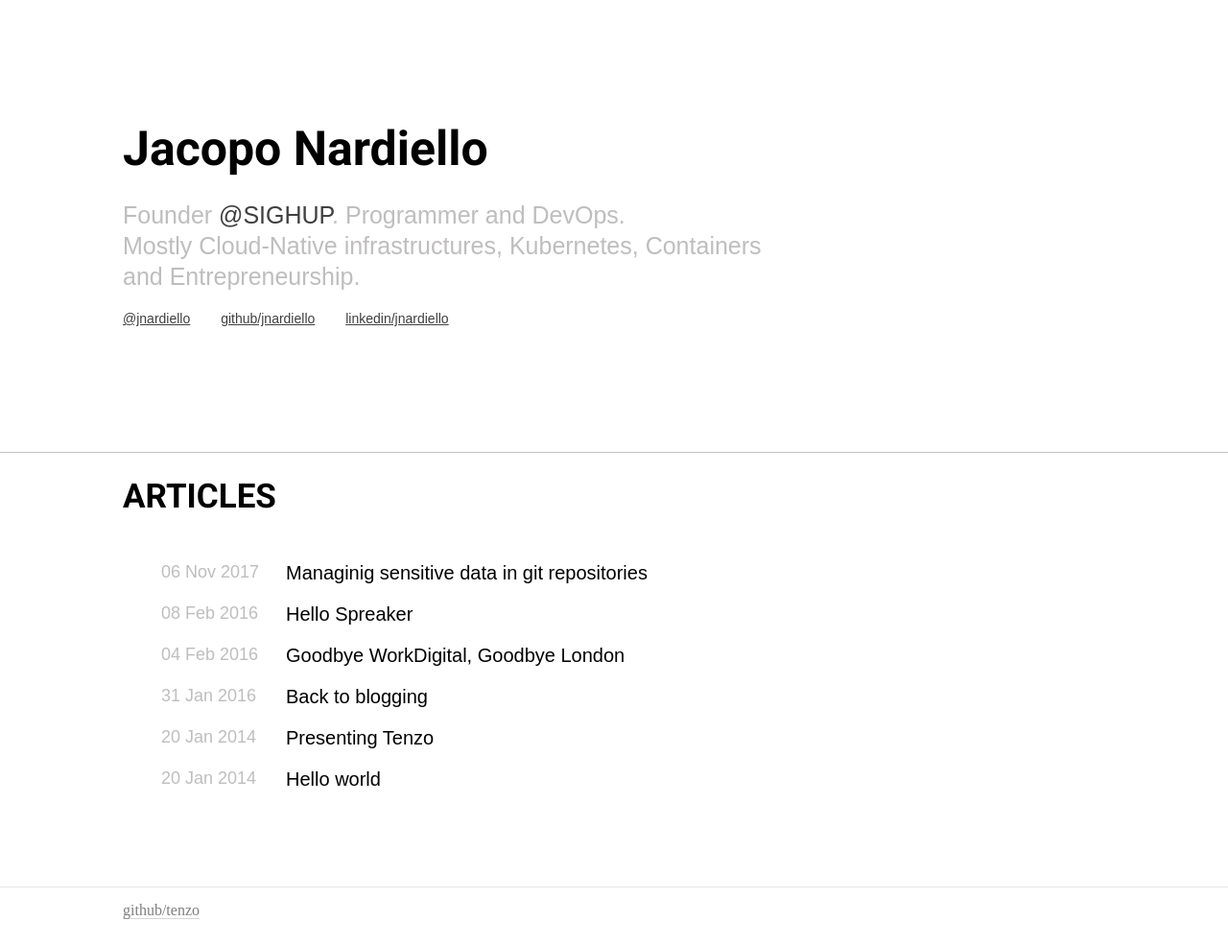
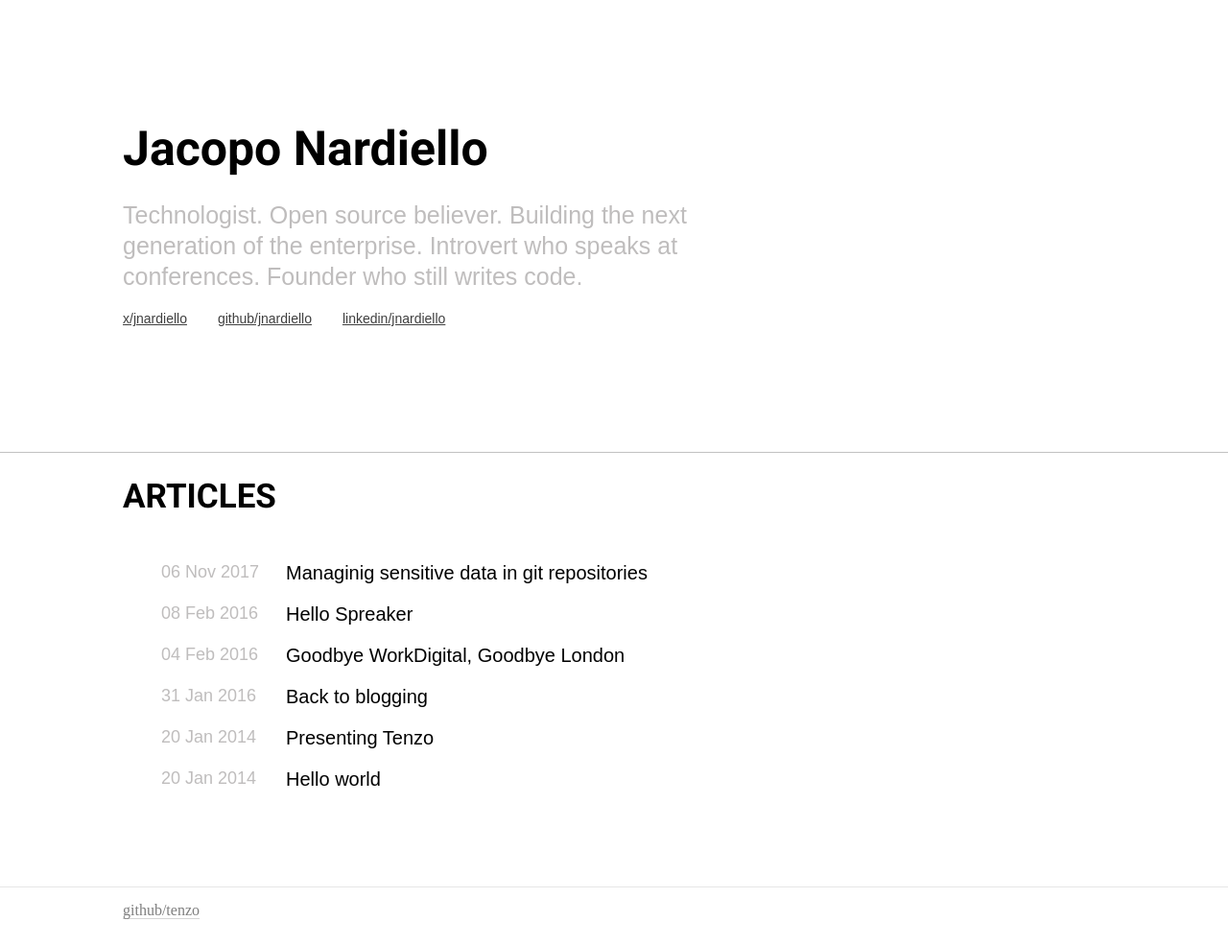
Before and after one commit to jnardiello/jnardiello.github.io, a Jekyll site: the page built from index.html, in a window 1280 px wide. Shown: the whole page at 96% size. Built offline with Jekyll 4.4.1, drawn with Linux system fonts in a browser that asks for light colours; some web fonts are replaced; comment, search, counter and statistics services are not loaded.

Commit message:
refactor(config): rename twitter to x and update author bio
- Rename twitter config key to x across all templates
- Update social link URL to x.com
- Update author description
- Update site title and description for AI/cloud focus

```diff
--- a/_config.yml
+++ b/_config.yml
@@ -1,13 +1,13 @@
-title: "Jacopo Nardiello's personal blog: Cloud-Native, Kubernetes, Entrepreneurship"
-description: "Jacopo Nardiello's personal blog. Strategic thinking and Technical articles about Kubernetes, Cloud Native, DevOps practices and Entrepreneurship."
+title: "Jacopo Nardiello's personal blog: Cloud, Infrastructure and AI Automation, Kubernetes, Entrepreneurship"
+description: "Jacopo Nardiello's personal blog. Strategic thinking, Technical articles about Kubernetes, Cloud Technologies, AI Automation and Entrepreneurship."
 url: "https://jnardiello.me"
 
 author:
     name: Jacopo Nardiello
-    description: Founder <a href="https://sighup.io" class="sighup">@SIGHUP</a>. Programmer and DevOps.<br /> Mostly Cloud-Native infrastructures, Kubernetes, Containers and Entrepreneurship.
-    twitter:
-      name: "@jnardiello"
-      url: https://twitter.com/jnardiello
+    description: Technologist. Open source believer. Building the next generation of the enterprise. Introvert who speaks at conferences. Founder who still writes code.
+    x:
+      name: "x/jnardiello"
+      url: https://x.com/jnardiello
     github:
       name: github/jnardiello
       url: https://github.com/jnardiello
--- a/_includes/footer.html
+++ b/_includes/footer.html
@@ -1,6 +1,6 @@
 <footer-wrapper>
     <footer>
-        {% if(page.layout == 'post') %}<author>A blog post by <a href="{{ site.author.twitter.url }}">{{ site.author.twitter.name }}</a></author>{% endif %}
+        {% if(page.layout == 'post') %}<author>A blog post by <a href="{{ site.author.x.url }}">{{ site.author.x.name }}</a></author>{% endif %}
         <credits><a href="https://github.com/jnardiello/tenzo">github/tenzo</a></credits>
     </footer>
 </footer-wrapper>
--- a/index.html
+++ b/index.html
@@ -5,7 +5,7 @@ layout: default
 <author>
     <name>{{ site.author.name }}</name>
     <who>{{ site.author.description }}</who>
-    <a href="{{ site.author.twitter.url }}" target="_blank">{{ site.author.twitter.name }}</a>
+    <a href="{{ site.author.x.url }}" target="_blank">{{ site.author.x.name }}</a>
     <a href="{{ site.author.github.url }}" target="_blank">{{ site.author.github.name }}</a>
     <a href="{{ site.author.linkedin.url }}" target="_blank">{{ site.author.linkedin.name }}</a>
 </author>
```
